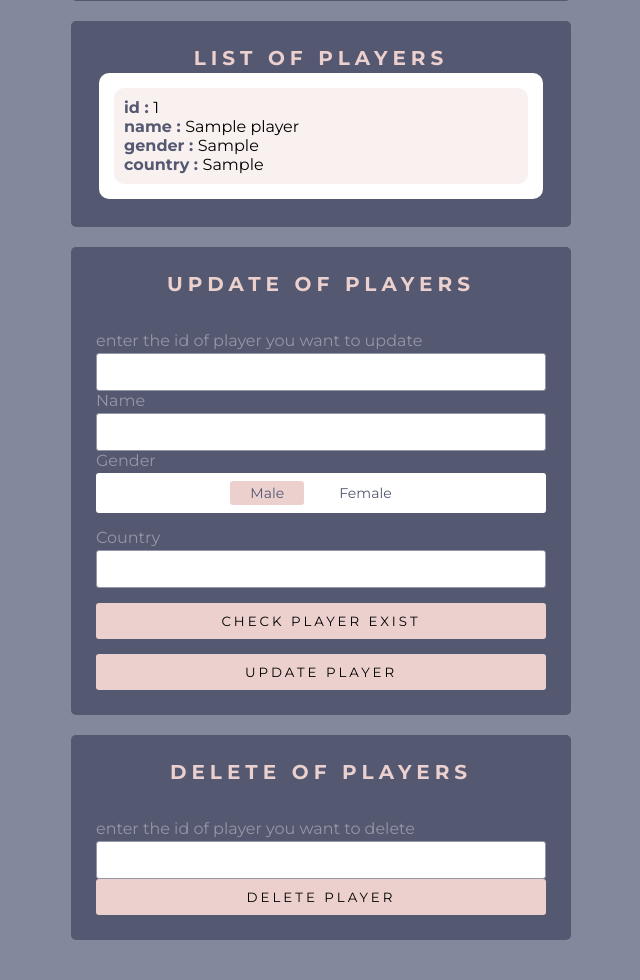
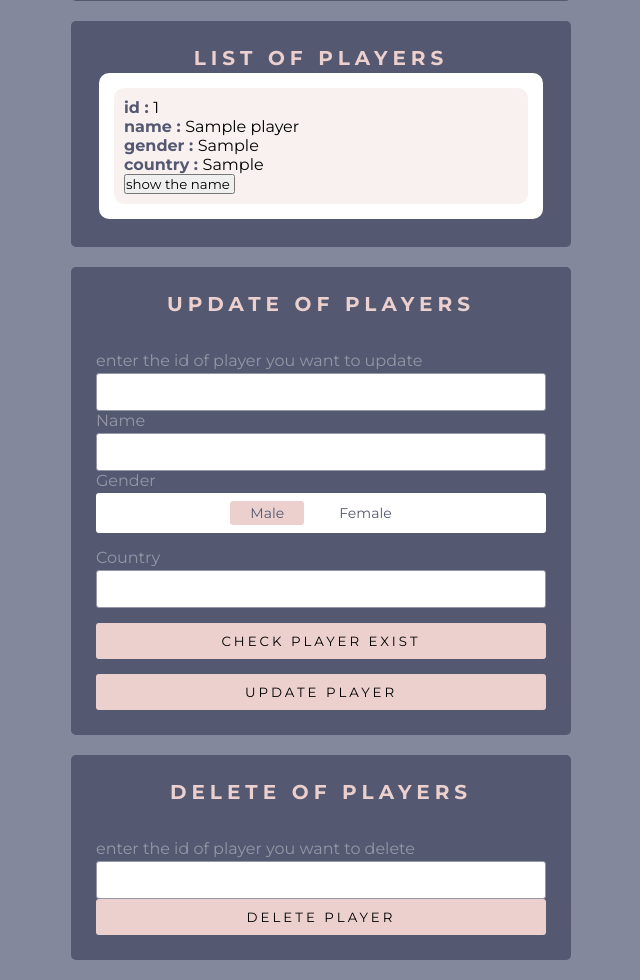
Before and after one commit to malak-Alkindi/UI-that-shows-all-existing-players-from-your-Game-API-, a Spring Boot app: page / in a window 1280 px wide. Shown: the part 356-1336 px from the top of the page, without its empty margins (319-959 px from the left). Before the commit the page ends 1296 px from the top, so only its background shows below. Run offline with Spring Boot 4, Linux system fonts and the light colour scheme; tables that the repository leaves empty hold one stand-in row (values such as "Sample post").

Commit message:
fill value of card i want to update

```diff
--- a/src/main/java/com/malak/gameAPI/GameApiApplication.java
+++ b/src/main/java/com/malak/gameAPI/GameApiApplication.java
@@ -8,9 +8,6 @@ public class GameApiApplication {
 
 	public static void main(String[] args) {
 		SpringApplication.run(GameApiApplication.class, args);
-
-
-
 	}
 
 }
--- a/src/main/resources/static/index.html
+++ b/src/main/resources/static/index.html
@@ -102,13 +102,13 @@
                     <ul>
                         <li>
                             <label class="radio_wrap">
-                                <input type="radio" name="ugender" value="male" class="input_radio" checked>
+                                <input type="radio" id='c1'name="ugender" value="male" class="input_radio" checked>
                                 <span>Male</span>
                             </label>
                         </li>
                         <li>
                             <label class="radio_wrap">
-                                <input type="radio" name="ugender" value="female" class="input_radio">
+                                <input  id='c2'type="radio" name="ugender" value="female" class="input_radio">
                                 <span>Female</span>
                             </label>
                         </li>
@@ -122,7 +122,7 @@
 
 
                 <div class="input_wrap">
-                    <input onclick="CheckIfExist()" type="submit" value="check player exist" class="submit_btn">
+                    <input onclick="registerOnePlayer()" type="submit" value="check player exist" class="submit_btn">
                 </div>
 
                 <div class="input_wrap">
@@ -161,6 +161,7 @@
 </div>
 
 
+<div id="test"></div>
 
 <script src="index.js"></script>
 </body>
--- a/src/main/resources/static/index.js
+++ b/src/main/resources/static/index.js
@@ -33,12 +33,8 @@ console.log("Hello World!!!");
 
 const allPlyers=[]
 /*            functions               */
-function registerOnePlayer(){
 
 
-
-
-}
 
 console.log("DOne with Hello World!!!");
 
@@ -87,6 +83,16 @@ newItem.innerHTML+= '<p><span style="color: #545871;font-weight: bolder;">id :
  newItem.innerHTML+= '<p><span style="color: #545871;font-weight: bolder;">name :   </span>' +  e.name + '</p>';
    newItem.innerHTML += '<p><span style="color: #545871;font-weight: bolder;">gender :   </span>' +  e.gender + '</p>';
    newItem.innerHTML += '<p><span style="color: #545871;font-weight: bolder;">country :   </span>' +  e.country + '</p>';
+var inputElement = document.createElement('input');
+inputElement.type = "button"
+inputElement.value="show the name "
+inputElement.addEventListener('click', function(){
+  updateTest(e);
+});
+newItem.append(inputElement)
+
+
+
 newItem.style.backgroundColor = "rgb(235 208 206 / 30%)";
  newItem.style.padding= "10PX";
  newItem.style.margin= "5PX";
@@ -95,22 +101,6 @@ newItem.style.backgroundColor = "rgb(235 208 206 / 30%)";
 })
 })
   .catch(error => console.log('error', error));
-
-
-
-function CheckIfExist(){
-var requestOptions = {
-  method: 'GET',
-  redirect: 'follow'
-};
-
-fetch("http://localhost:9000/api/v1/player/2", requestOptions)
-  .then(response => response.text())
-  .then(result => console.log(result))
-  .catch(error => console.log('error', error));
-
-
-}
 
   function updatePlayer(){
 
@@ -151,17 +141,60 @@ fetch("http://localhost:9000/api/v1/player/"+document.getElementById("playerid")
   .catch(error => console.log('error', error));
   }
 
+function registerOnePlayer(){
+var requestOptions = {
+  method: 'GET',
+  redirect: 'follow'
+};
 
+fetch("http://localhost:9000/api/v1/player/"+document.getElementById("playerid").value, requestOptions)
+.then((response) => {return response.json()})
+.then((e)=>{
+alert(e.name +" "+e.gender+" "+e.country)
+
+document.getElementById("playerid").value=e.id
+   document.getElementById("uname").value=e.name
+    document.querySelector('input[name="ugender"]:checked').value=e.gender
+ document.getElementById("ucountry").value=e.country
+
+
+
+})
+  .catch(error => console.log('error', error));
+
+
+
+
+}
 function deletePlayer(){
+
+
 var requestOptions = {
   method: 'DELETE',
   redirect: 'follow'
 };
-
-
 fetch("http://localhost:9000/api/v1/player/"+document.getElementById("dplayerid").value, requestOptions)
   .then(response => response.text())
   .then(result => console.log(result))
-  .catch(error => console.log('error', error));
 
 }
+
+function updateTest(e){
+
+document.getElementById("playerid").value=e.id
+   document.getElementById("uname").value=e.name
+   const option1 = document.getElementById('c1');
+   const option2 = document.getElementById('c2');
+   if(e.gender=='male'){
+    option1.checked=true
+    option2.checked=false
+   }
+   else{
+    option1.checked=false
+    option2.checked=true
+   }
+
+
+ document.getElementById("ucountry").value=e.country
+
+}
```
